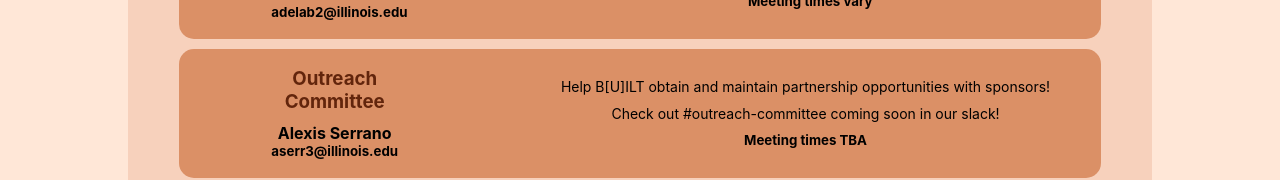
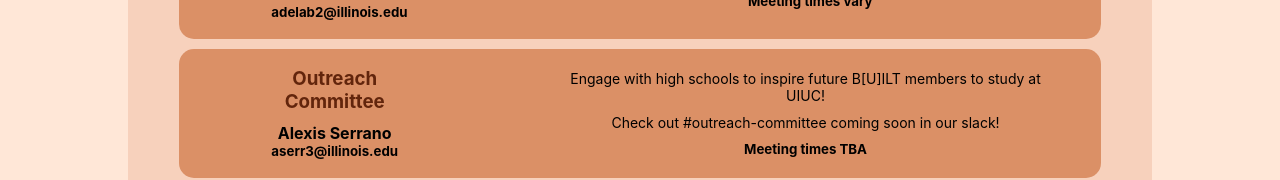
Before and after one commit to B-U-I-L-T-UIUC/BUILT-Website, a React (Create React App) app: page /Get-Involved in a window 1280 px wide. Shown: the part 731-911 px from the top of the page. Built offline with nearby package versions, Linux system fonts and the light colour scheme.

Commit message:
fixed description for outreach committee

```diff
--- a/src/pages/getInvolvedPage.js
+++ b/src/pages/getInvolvedPage.js
@@ -63,7 +63,7 @@
           name="Outreach"
           lead="Alexis Serrano"
           netid="aserr3"
-          description="Help B[U]ILT obtain and maintain partnership opportunities with sponsors!"
+          description="Engage with high schools to inspire future B[U]ILT members to study at UIUC!"
           meeting="Meeting times TBA"
           channel="outreach-committee coming soon"
         ></CommitteeCard>
```
